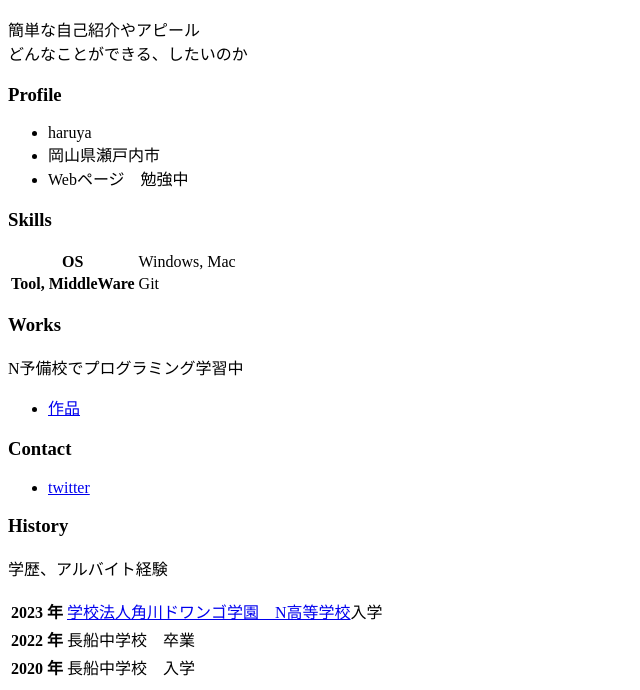
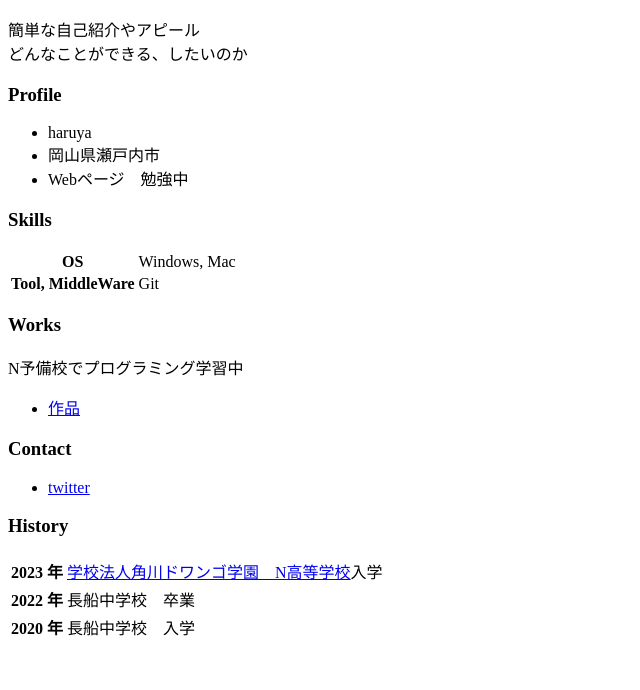
Before and after one commit to haruya-2008/haruya-2008.github.io, a plain HTML site: page index.html in a window 1280 px wide. Shown: the part 110-800 px from the top of the page, without its empty margins (0-640 px from the left). Drawn offline with Linux system fonts and the light colour scheme.

Commit message:
Update index.html

```diff
--- a/index.html
+++ b/index.html
@@ -45,7 +45,6 @@
     </ul>
 
     <h3>History</h3>
-    <p>学歴、アルバイト経験</p>
     <table>
       <tr>
         <th>2023 年</th>
```
